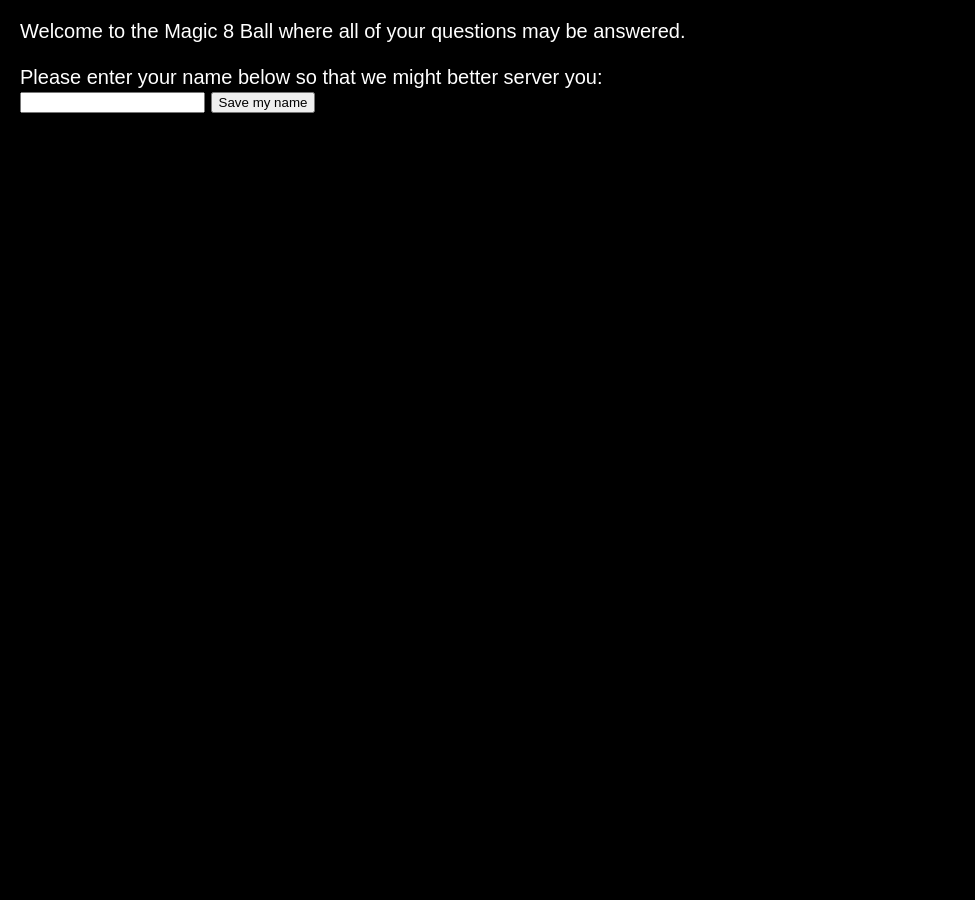
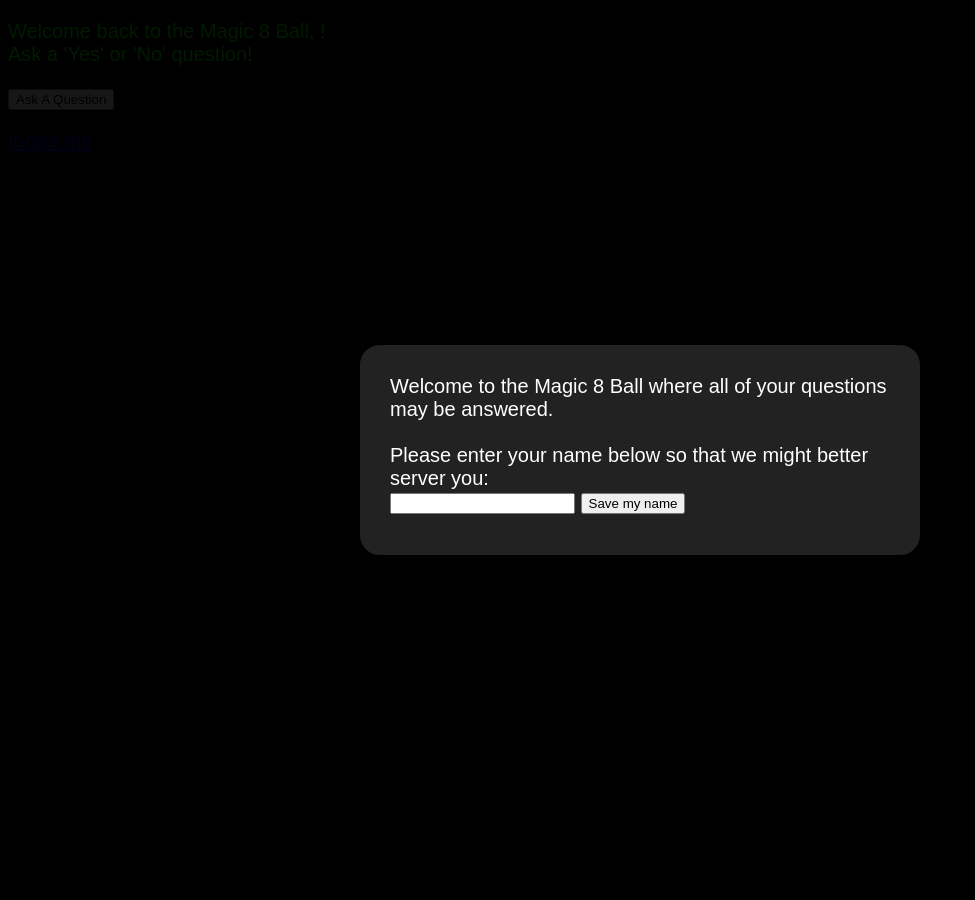
Before and after one commit to kitch-jared/magic8ball, a PHP site: page / in a window 1280 px wide. Shown: the whole page, without its empty margins (0-975 px from the left). Run offline with PHP 8.4, Linux system fonts and the light colour scheme.

Commit message:
Jared - cleaned up username prompt

```diff
--- a/modules/getUserNameHead.php
+++ b/modules/getUserNameHead.php
@@ -6,18 +6,25 @@
             width: 100%;
             height: 100%;
             z-index: 10;
-            background-color: rgba(0,0,0,0.8);
+            background-color: rgba(0,0,0,0.9);
             display: none;
         }
 
         #userNamePrompt {
-            background-color: black;
-            border: 20px solid rgba(0,0,0,0.9);
-            width: 100%;
-            height: 100vh;
+            background-color: #222222;
+            border: 20px solid #222222;
+            border-radius: 20px;
+            padding: 10px;
+            width: 75%;
+            max-width: 500px;
+            height: 75%;
+            max-height: 150px;
             color: white;
             position: fixed;
+            margin: auto;
             top:0; right:0; bottom:0; left:0;
+            overflow-y: auto;
+            overflow-x: hidden;
             display: none;
         }
     </style>
```
